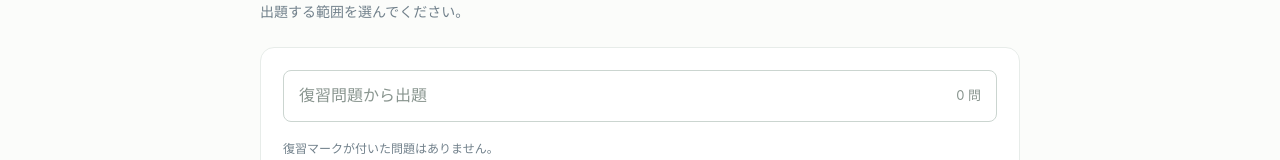
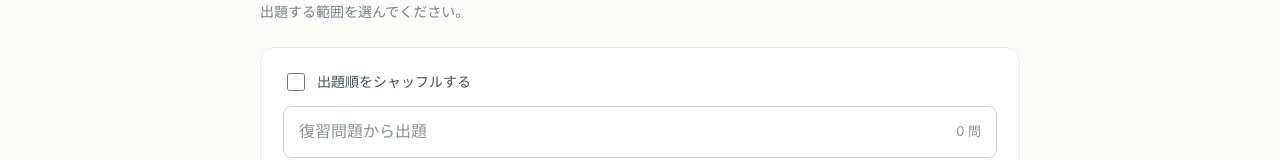
Before and after one commit to YugoOtani/learning-core, a React (Vite) app in the folder frontend/: page /aws-question-review/start in a window 1280 px wide. Shown: the part 198-358 px from the top of the page. Built offline with nearby package versions, Linux system fonts and the light colour scheme; no server answers.

Commit message:
コピペボタンを追加

```diff
--- a/frontend/src/features/aws-question-review/AwsQuestionReview.css
+++ b/frontend/src/features/aws-question-review/AwsQuestionReview.css
@@ -136,6 +136,21 @@
   display: grid;
   gap: 12px;
   margin-top: 24px;
+}
+
+.aws-shuffle-option {
+  display: flex;
+  align-items: center;
+  gap: 9px;
+  color: #43515b;
+  font-size: 14px;
+  cursor: pointer;
+}
+
+.aws-shuffle-option input {
+  width: 18px;
+  height: 18px;
+  accent-color: #337d67;
 }
 
 .aws-session-option {
--- a/frontend/src/features/aws-question-review/AwsQuestionReviewTool.tsx
+++ b/frontend/src/features/aws-question-review/AwsQuestionReviewTool.tsx
@@ -20,6 +20,23 @@ type AwsQuestionNoteEntryRouteProps = {
   readonly reviewsByQuestion: AwsQuestionReviewData['reviewsByQuestion'];
   readonly onSave: (question: AwsQuestion, note: string) => void;
 };
+
+type ActiveQuestionSession = {
+  readonly mode: QuestionSessionMode;
+  readonly questions: readonly AwsQuestion[];
+};
+
+function shuffleQuestionOrder(questions: readonly AwsQuestion[]): readonly AwsQuestion[] {
+  const shuffledQuestions = [...questions];
+  for (let index = shuffledQuestions.length - 1; index > 0; index -= 1) {
+    const swapIndex = Math.floor(Math.random() * (index + 1));
+    [shuffledQuestions[index], shuffledQuestions[swapIndex]] = [
+      shuffledQuestions[swapIndex],
+      shuffledQuestions[index],
+    ];
+  }
+  return shuffledQuestions;
+}
 
 function AwsQuestionNoteEntryRoute({ questions, reviewsByQuestion, onSave }: AwsQuestionNoteEntryRouteProps) {
   const location = useLocation();
@@ -47,6 +64,7 @@ function AwsQuestionNoteEntryRoute({ questions, reviewsByQuestion, onSave }: Aws
 
 export function AwsQuestionReviewTool() {
   const [reviewData, setReviewData] = useState(loadAwsQuestionReview);
+  const [activeSession, setActiveSession] = useState<ActiveQuestionSession>();
   const navigate = useNavigate();
   const canImportQuestions = ['localhost', '127.0.0.1', '::1'].includes(window.location.hostname);
   const reviewQuestions = reviewData.questions.filter(
@@ -88,11 +106,17 @@ export function AwsQuestionReviewTool() {
     });
   }
 
-  function startSession(mode: QuestionSessionMode) {
+  function startSession(mode: QuestionSessionMode, shuffle: boolean) {
+    const questions = mode === 'review' ? reviewQuestions : reviewData.questions;
+    setActiveSession({
+      mode,
+      questions: shuffle ? shuffleQuestionOrder(questions) : questions,
+    });
     navigate(mode === 'review' ? '/aws-question-review/review' : '/aws-question-review');
   }
 
   function restartSession() {
+    setActiveSession(undefined);
     navigate('/aws-question-review/start');
   }
 
@@ -129,7 +153,7 @@ export function AwsQuestionReviewTool() {
           path="note"
           element={(
             <AwsQuestionNoteEntryRoute
-              questions={reviewData.questions}
+              questions={activeSession?.mode === 'all' ? activeSession.questions : reviewData.questions}
               reviewsByQuestion={reviewData.reviewsByQuestion}
               onSave={saveImportedQuestionNote}
             />
@@ -151,7 +175,7 @@ export function AwsQuestionReviewTool() {
           path="review"
           element={(
             <AwsQuestionReviewPage
-              questions={reviewQuestions}
+              questions={activeSession?.mode === 'review' ? activeSession.questions : reviewQuestions}
               reviewsByQuestion={reviewData.reviewsByQuestion}
               onReviewChange={handleReviewChange}
               onRestart={restartSession}
--- a/frontend/src/features/aws-question-review/AwsQuestionSessionStartPage.tsx
+++ b/frontend/src/features/aws-question-review/AwsQuestionSessionStartPage.tsx
@@ -1,3 +1,4 @@
+import { useState } from 'react';
 import { Link } from 'react-router';
 
 export type QuestionSessionMode = 'review' | 'all';
@@ -6,7 +7,7 @@ type AwsQuestionSessionStartPageProps = {
   readonly reviewQuestionCount: number;
   readonly allQuestionCount: number;
   readonly canImportQuestions: boolean;
-  readonly onStart: (mode: QuestionSessionMode) => void;
+  readonly onStart: (mode: QuestionSessionMode, shuffle: boolean) => void;
 };
 
 export function AwsQuestionSessionStartPage({
@@ -15,16 +16,26 @@ export function AwsQuestionSessionStartPage({
   canImportQuestions,
   onStart,
 }: AwsQuestionSessionStartPageProps) {
+  const [shuffle, setShuffle] = useState(false);
+
   return (
     <main className="page-shell main-content aws-session-start-page">
       <h1>出題開始</h1>
       <p className="aws-intro">出題する範囲を選んでください。</p>
       <section className="aws-panel aws-session-options" aria-label="出題範囲">
+        <label className="aws-shuffle-option">
+          <input
+            type="checkbox"
+            checked={shuffle}
+            onChange={(event) => setShuffle(event.currentTarget.checked)}
+          />
+          <span>出題順をシャッフルする</span>
+        </label>
         <button
           className="aws-session-option"
           type="button"
           disabled={reviewQuestionCount === 0}
-          onClick={() => onStart('review')}
+          onClick={() => onStart('review', shuffle)}
         >
           <span>復習問題から出題</span>
           <span className="aws-session-option-count">{reviewQuestionCount} 問</span>
@@ -36,7 +47,7 @@ export function AwsQuestionSessionStartPage({
           className="aws-session-option"
           type="button"
           disabled={allQuestionCount === 0}
-          onClick={() => onStart('all')}
+          onClick={() => onStart('all', shuffle)}
         >
           <span>すべての問題から出題</span>
           <span className="aws-session-option-count">{allQuestionCount} 問</span>
```
